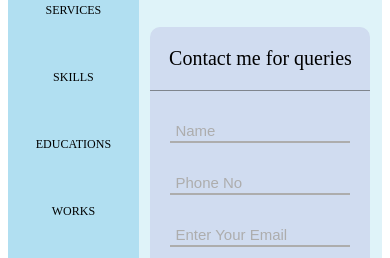
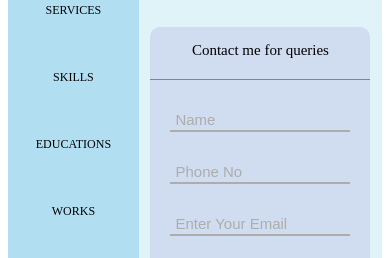
Before and after one commit to Bodhi123456/portfolio, a plain HTML site: page resources/contact.html in a window 390 px wide. Shown: the part 181-439 px from the top of the page. Drawn offline with Linux system fonts and the light colour scheme.

Commit message:
Update contact.css

```diff
--- a/resources/contact.css
+++ b/resources/contact.css
@@ -296,4 +296,8 @@ input[type="submit"]:hover {
       padding: 0px 20px;
       box-sizing: border-box;
     }
+      #mains #content #form p {
+      font-size: 15px;
+    }
+
 }
```
